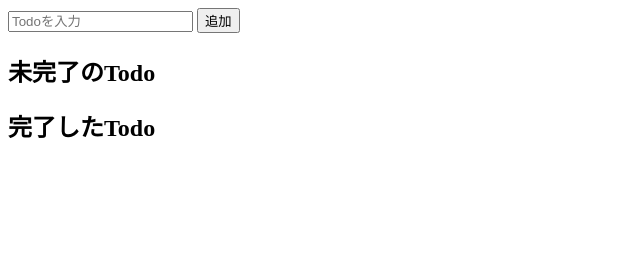
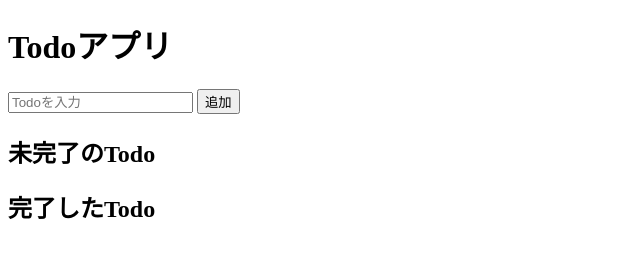
Before and after one commit to Yuto299/original-todo-app, a plain HTML site: page index.html in a window 1280 px wide. Shown: the whole page, without its empty margins (0-640 px from the left). Drawn offline with Linux system fonts and the light colour scheme.

Commit message:
微修正（localstrage未実装）

```diff
--- a/index.html
+++ b/index.html
@@ -3,11 +3,12 @@
   <head>
     <meta charset="UTF-8" />
     <meta name="viewport" content="width=device-width, initial-scale=1.0" />
-    <title>Document</title>
+    <title>Todoアプリ</title>
     <link rel="stylesheet" href="./style.css" />
   </head>
   <body>
     <div class="container">
+      <h1>Todoアプリ</h1>
       <input type="text" id="todo-input" placeholder="Todoを入力" />
       <button id="add-button">追加</button>
       <h2>未完了のTodo</h2>
```
